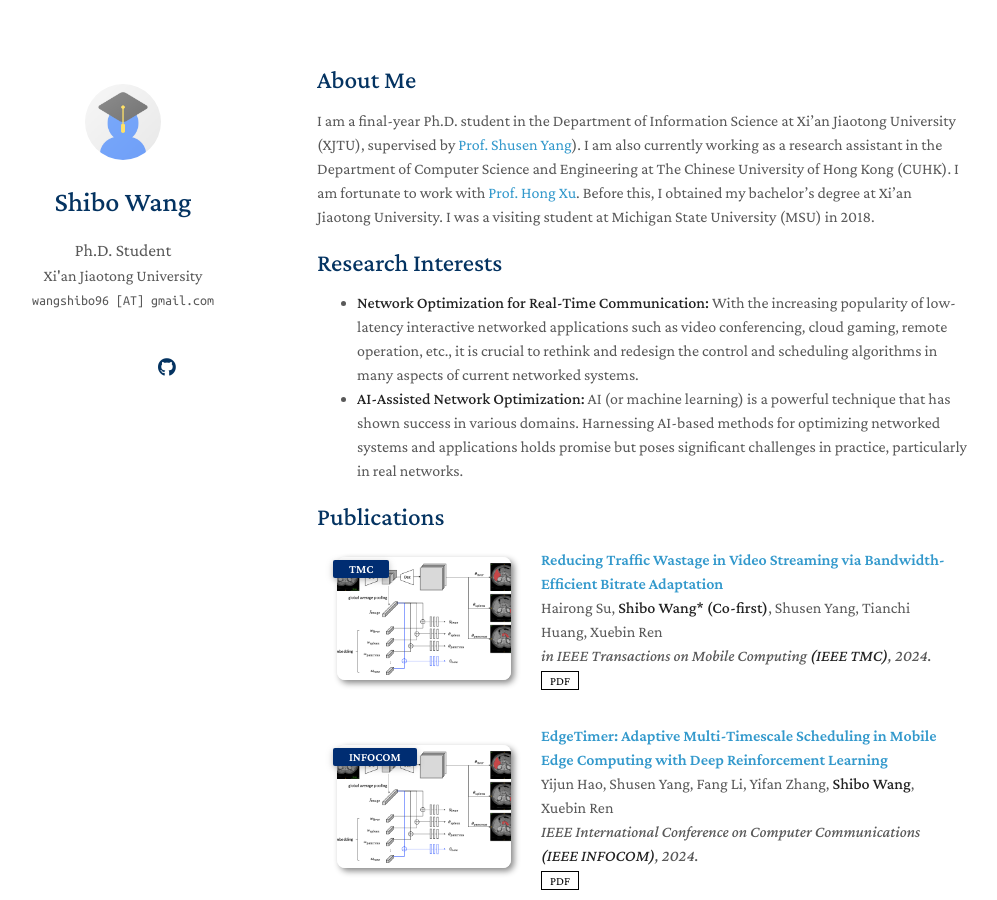
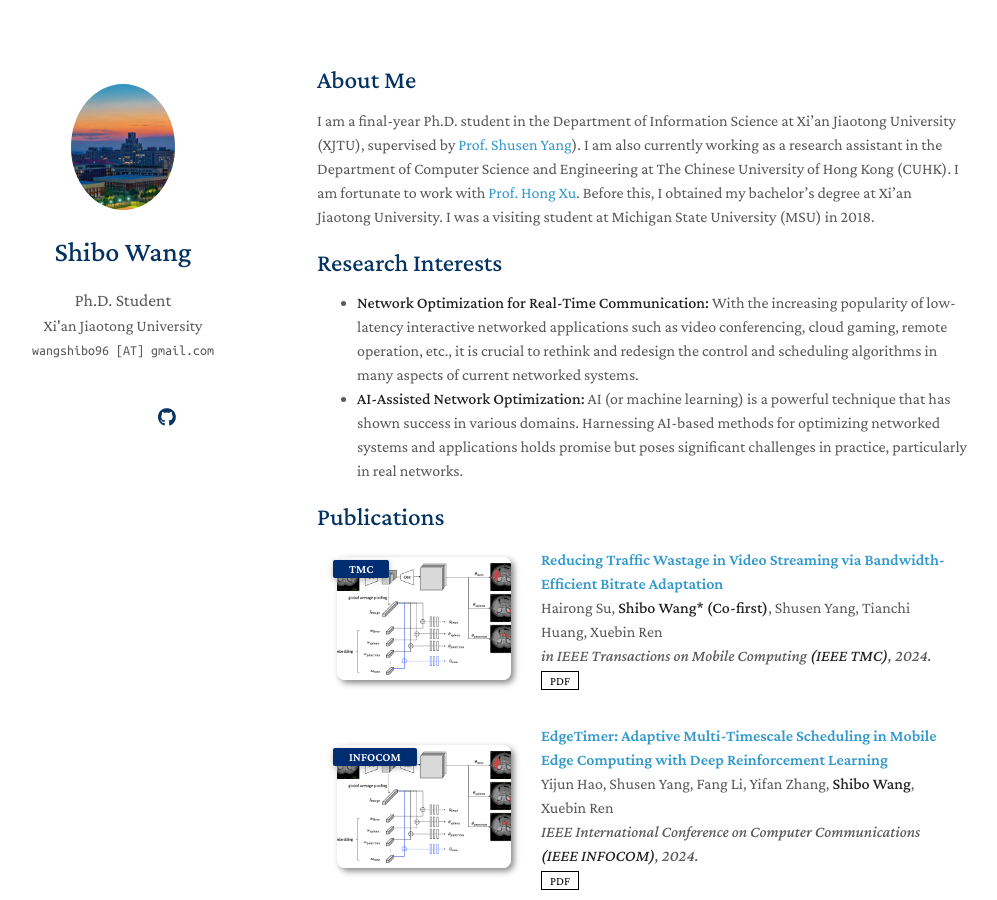
Before and after one commit to sibwang/sibwang.github.io, a Jekyll site: the page built from index.md, in a window 1280 px wide and 900 px high. Shown: the whole window, without its empty margins (153-1150 px from the left). Built offline with Jekyll 4.4.1, drawn with Linux system fonts in a browser that asks for light colours; nearby versions of some CDN libraries; a style sheet for code colours, icons or effects is not loaded; our own code applies the rules of GitHub Pages for plain Markdown files.

Commit message:
Update _config.yml

```diff
--- a/_config.yml
+++ b/_config.yml
@@ -21,7 +21,7 @@ github_link: https://github.com/sibwang
 
 # Images (e.g., your profile picture and your website's favicon)
 # "favicon" and "favicon_dark" are used for the light and dark modes, respectively.
-avatar: ./assets/img/avatar.png
+avatar: ./assets/img/iharbor.jpg
 favicon: ./assets/img/favicon.png
 favicon_dark: ./assets/img/favicon-dark.png
 
```
